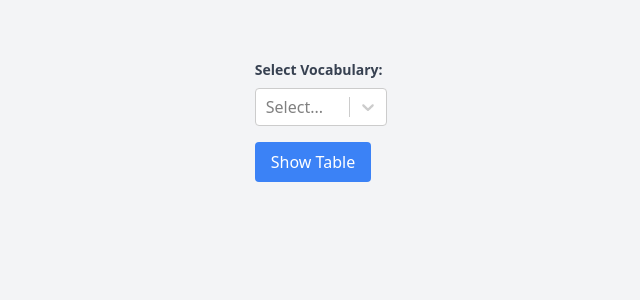
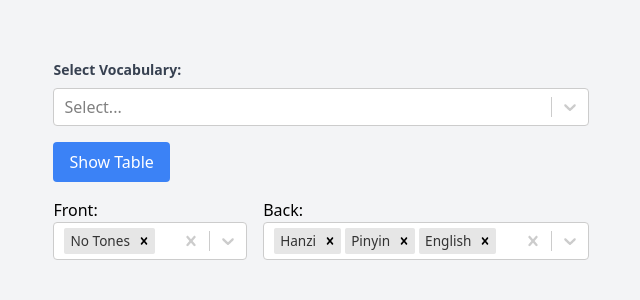
Before and after one commit to hoontier/ChinEase, a React (Vite) app: page / in a window 1280 px wide. Both pictures are taken after a click on the button "Show Flashcards". Shown: the top 300 px of the page, without its empty margins (319-959 px from the left). Built offline with nearby package versions, Linux system fonts and the light colour scheme.

Commit message:
select contents on card

```diff
--- a/src/components/Flashcards.jsx
+++ b/src/components/Flashcards.jsx
@@ -1,7 +1,8 @@
 //Flashcards.jsx
-import React, { useEffect } from 'react';
+import React, { useEffect, useState } from 'react';
 import { useSelector, useDispatch } from 'react-redux';
 import { selectWords, selectCurrentCard, selectIsFlipped, selectIsRandom, setCurrentCard, setFlipped, toggleRandom, removeActiveCard, setWords, resetVocabWords, randomizeActiveCards } from '../features/vocabSlice';
+import Select from 'react-select';
 function Flashcards() {
     const dispatch = useDispatch();
 
@@ -19,6 +20,26 @@ function Flashcards() {
             dispatch(setCurrentCard(nextCard));
         }
         dispatch(setFlipped(false));  // Always set to front side
+    };
+
+        // Add these states for the front and back properties
+        const [frontSide, setFrontSide] = useState(['noTones']);
+        const [backSide, setBackSide] = useState(['hanzi', 'pinyin', 'english']);
+
+        // This is the options that the user can select for the flashcards
+        const cardOptions = [
+            { value: 'hanzi', label: 'Hanzi' },
+            { value: 'pinyin', label: 'Pinyin' },
+            { value: 'noTones', label: 'No Tones' },
+            { value: 'english', label: 'English' },
+        ];
+
+        const handleFrontChange = (selectedOptions) => {
+            setFrontSide(selectedOptions.map(option => option.value));
+        };
+
+        const handleBackChange = (selectedOptions) => {
+            setBackSide(selectedOptions.map(option => option.value));
         };
 
 
@@ -106,6 +127,26 @@ function Flashcards() {
 
     return (
         <div className="flex flex-col items-center justify-start h-screen bg-gray-100">
+            <div className="flex flex-col md:flex-row justify-center mb-4">
+                <div className="mb-2 md:mb-0 md:mr-2">
+                    <label>Front:</label>
+                    <Select
+                        isMulti
+                        options={cardOptions}
+                        value={frontSide.map(prop => ({ value: prop, label: cardOptions.find(opt => opt.value === prop).label }))}
+                        onChange={handleFrontChange}
+                    />
+                </div>
+                <div className="mt-2 md:mt-0 md:ml-2">
+                    <label>Back:</label>
+                    <Select
+                        isMulti
+                        options={cardOptions}
+                        value={backSide.map(prop => ({ value: prop, label: cardOptions.find(opt => opt.value === prop).label }))}
+                        onChange={handleBackChange}
+                    />
+                </div>
+            </div>
             {activeCards.length > 0 && (
                 <div className="relative">
                     <button
@@ -122,12 +163,12 @@ function Flashcards() {
                         <div
                             className={`absolute inset-0 flex items-center justify-center backface-hidden ${!isFlipped ? 'visible opacity-100' : 'invisible opacity-0'}`}
                         >
-                            {activeCards[currentCard].noTones}
+                            {frontSide.map(prop => activeCards[currentCard][prop]).join(' - ')}
                         </div>
                         <div
                             className={`absolute inset-0 flex items-center justify-center backface-hidden rotate-y-180 ${isFlipped ? 'visible opacity-100' : 'invisible opacity-0'}`}
                         >
-                            {`${activeCards[currentCard].hanzi} - ${activeCards[currentCard].pinyin} - ${activeCards[currentCard].english}`}
+                            {backSide.map(prop => activeCards[currentCard][prop]).join(' - ')}
                         </div>
                     </div>
                     <button
```
Lines whose indentation alone changed are shown as unchanged.
